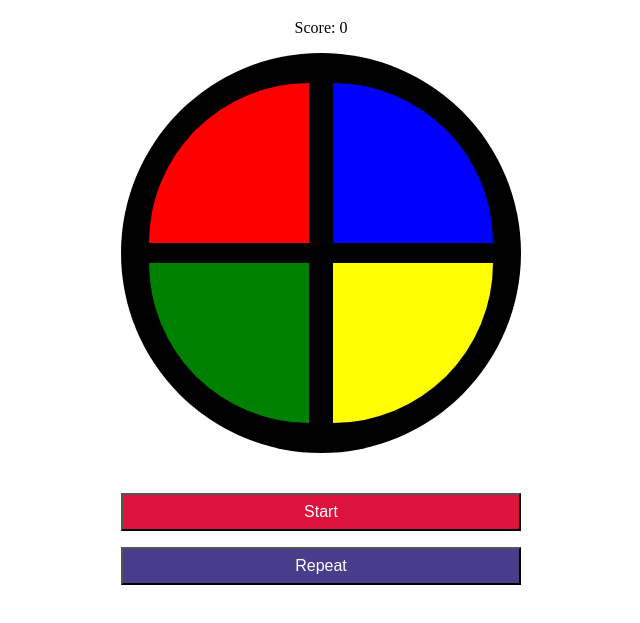
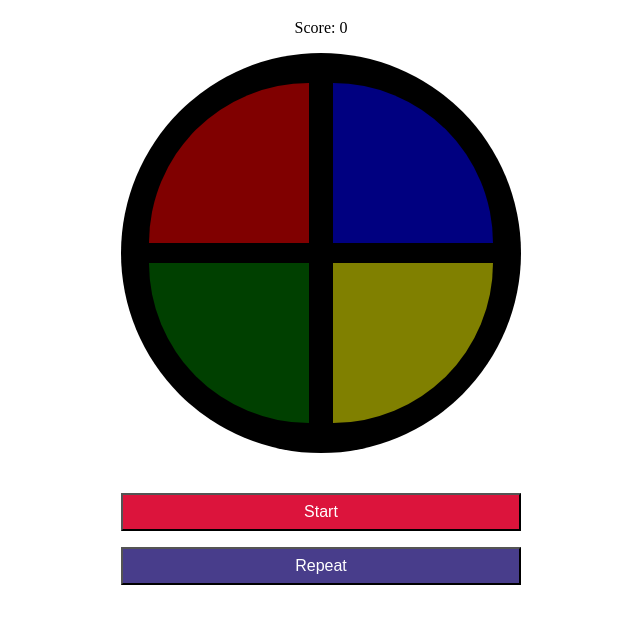
Before and after one commit to MaxZell/simon-says-js, a plain HTML site: page index.html in a window 1280 px wide. Shown: the part 61-684 px from the top of the page, without its empty margins (319-959 px from the left). Drawn offline with Linux system fonts and the light colour scheme.

Commit message:
change buttons onClick styles

```diff
--- a/sources/css/index.css
+++ b/sources/css/index.css
@@ -1,8 +1,12 @@
-body{
+html, body{
+	height: 100%;
 	margin: 0;
 	padding: 0;
 	text-align: center;
 	font-size: 2vh;
+	background-repeat: no-repeat;
+  	background-size: cover;
+	overflow: hidden;
 }
 
 .simon-field{
@@ -25,10 +29,11 @@ body{
 	cursor: pointer;
 	margin: 10px;
   	transform: translateY(2.5vh);
+	filter: brightness(50%);
 }
 
-button:hover{
-	filter: brightness(50%);
+button:active{
+	filter: brightness(100%);
 }
 
 #red{
```
